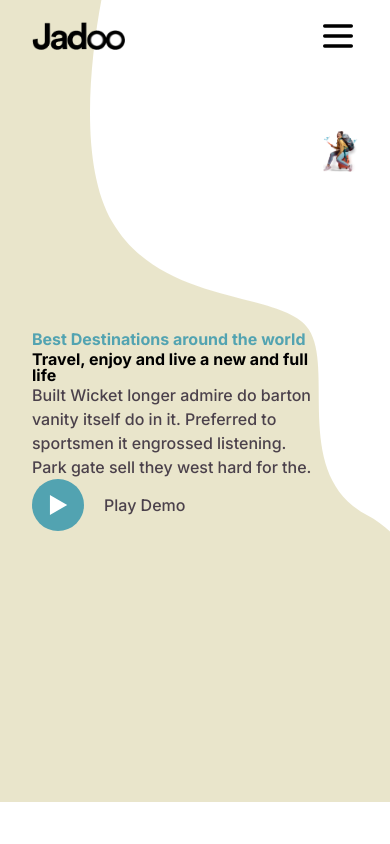
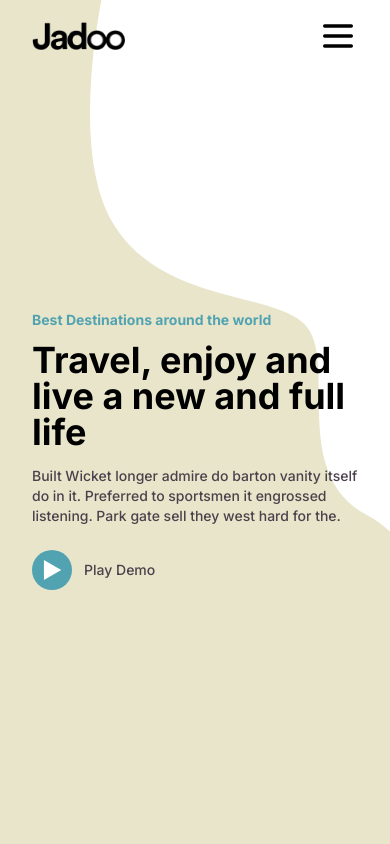
Before and after one commit to smisyuk4/travel-landing, a Next.js app: page / in a window 390 px wide. Shown: the top 844 px of the page. Built offline with nearby package versions, Linux system fonts and the light colour scheme.

Commit message:
write text adaptyve styles

```diff
--- a/app/globals.css
+++ b/app/globals.css
@@ -12,7 +12,8 @@ body {
 
 @layer components {
   .custom-lg-height {
-    @apply h-[calc(100dvh-42px-56px)];
+    /*@apply h-[calc(100dvh-42px-56px)];*/
+    @apply h-[calc(100dvh-56px)] md:h-[calc(100dvh-42px-56px)];
   }
 
   .hav-link {
@@ -24,7 +25,7 @@ body {
   }
 
   .play-demo-button {
-    @apply bg-accent-800 hover:bg-accent-100 focus:bg-accent-100 mr-5 flex h-[52px] w-[52px] items-center justify-center rounded-full duration-200 ease-in-out;
+    @apply bg-accent-800 hover:bg-accent-100 focus:bg-accent-100 mr-3 flex h-[40px] w-[40px] items-center justify-center rounded-full duration-200 ease-in-out lg:mr-5 lg:h-[52px] lg:w-[52px];
   }
 
   .booking-card-button {
--- a/app/layout.tsx
+++ b/app/layout.tsx
@@ -22,7 +22,7 @@ const RootLayout = ({
       <body className={`${inter.className}`}>
         <Header />
         <main className='relative overflow-hidden'>{children}</main>
-        <Footer />
+        {/*<Footer />*/}
       </body>
     </html>
   );
--- a/app/page.tsx
+++ b/app/page.tsx
@@ -10,12 +10,12 @@ const Home = () => {
   return (
     <>
       <Hero />
-      <Category />
+      {/*<Category />
       <Destinations />
       <Booking />
       <Reviews />
       <Partners />
-      <Subscribe />
+      <Subscribe />*/}
     </>
   );
 };
--- a/components/Hero.tsx
+++ b/components/Hero.tsx
@@ -3,14 +3,20 @@ import { PlayButtonIcon } from '@/assets/icons';
 export const Hero = () => {
   return (
     <section className='container mx-auto custom-lg-height flex w-full items-center justify-between'>
-      <div className='lg:w-[650px]'>
-        <h2 className='font-bold text-accent-800 lg:mb-[24px] lg:text-xl'>
+      <div className='small-mobile:w-[380px] md:w-[620px] lg:w-[650px]'>
+        <h2 className='font-bold text-accent-800 text-sm md:text-lg lg:mb-7 md:mb-5 mb-3 lg:text-xl'>
           Best Destinations around the world
         </h2>
-        <h1 className='relative font-bold leading-none lg:mb-[30px] lg:text-[84px]'>
+        <h1
+          className='relative font-bold leading-none md:mb-6 md:text-[60px] text-[36px] mb-4 lg:mb-8
+            lg:text-[84px]'
+        >
           Travel, enjoy and live a new and full life
         </h1>
-        <p className='text-base font-medium text-custom-text-color-400 lg:mb-[34px] lg:w-[477px]'>
+        <p
+          className='font-medium text-custom-text-color-400 text-sm md:text-lg mb-6 lg:mb-8
+            lg:w-[477px]'
+        >
           Built Wicket longer admire do barton vanity itself do in it. Preferred
           to sportsmen it engrossed listening. Park gate sell they west hard for
           the.
@@ -29,14 +35,14 @@ export const Hero = () => {
             <button className='play-demo-button' type='button'>
               <PlayButtonIcon className={'h-5 w-5'} />
             </button>
-            <p className='text-base font-medium text-custom-text-color-400'>
+            <p className='font-medium text-custom-text-color-400 text-sm md:text-lg'>
               Play Demo
             </p>
           </div>
         </div>
       </div>
 
-      <div className="h-[80%] w-[40%] bg-[url('../assets/girl.png')] bg-contain bg-no-repeat"></div>
+      {/*<div className="h-[80%] w-[40%] bg-[url('../assets/girl.png')] bg-contain bg-no-repeat"></div>*/}
     </section>
   );
 };
--- a/tailwind.config.ts
+++ b/tailwind.config.ts
@@ -34,6 +34,9 @@ const config: Config = {
           800: '#000000',
         },
       },
+      screens: {
+        'small-mobile': '480px',
+      },
     },
   },
   plugins: [],
```
